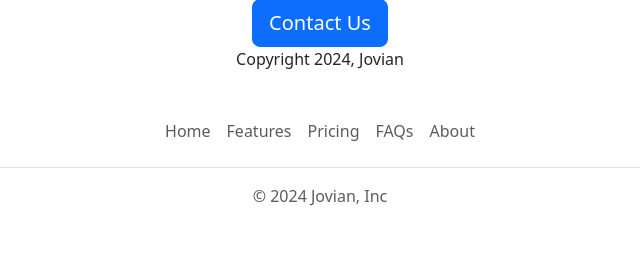
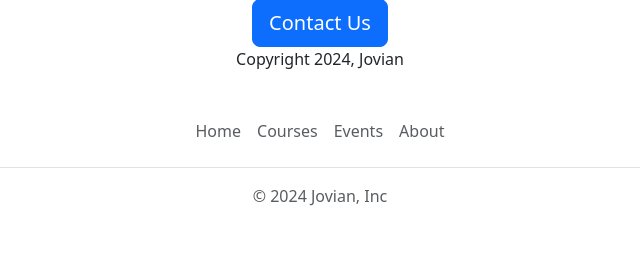
Before and after one commit to KUNAL152/jovian_careers_website, a Flask app: page / in a window 1280 px wide. Shown: the part 1298-1562 px from the top of the page, without its empty margins (320-960 px from the left). Run offline with Flask 3, Linux system fonts and the light colour scheme.

Commit message:
functional and aesthetic changes

```diff
--- a/templates/footer.html
+++ b/templates/footer.html
@@ -1,11 +1,10 @@
 <div class="container">
   <footer class="py-3 my-4">
     <ul class="nav justify-content-center border-bottom pb-3 mb-3">
-      <li class="nav-item"><a href="#" class="nav-link px-2 text-muted">Home</a></li>
-      <li class="nav-item"><a href="#" class="nav-link px-2 text-muted">Features</a></li>
-      <li class="nav-item"><a href="#" class="nav-link px-2 text-muted">Pricing</a></li>
-      <li class="nav-item"><a href="#" class="nav-link px-2 text-muted">FAQs</a></li>
-      <li class="nav-item"><a href="#" class="nav-link px-2 text-muted">About</a></li>
+      <li class="nav-item"><a href="https://jovian-careers-website-a061.onrender.com/" class="nav-link px-2 text-muted">Home</a></li>
+      <li class="nav-item"><a href="https://jovian-careers-website-a061.onrender.com/courses" class="nav-link px-2 text-muted">Courses</a></li>
+      <li class="nav-item"><a href="https://jovian-careers-website-a061.onrender.com/events" class="nav-link px-2 text-muted">Events</a></li>
+      <li class="nav-item"><a href="https://jovian-careers-website-a061.onrender.com/about" class="nav-link px-2 text-muted">About</a></li>
     </ul>
     <p class="text-center text-muted">© 2024 Jovian, Inc</p>
   </footer>
--- a/templates/home.html
+++ b/templates/home.html
@@ -37,7 +37,7 @@
       {% endfor %}
     </p>
     <div class="text-center" >
-      <button class="btn btn-primary btn-lg">Contact Us</button>
+      <a class="btn btn-primary btn-lg" href="mailto:hello@Jovian.ai?subject=Questions%20about%20Job%20Openings&body=My%20Name%3A%20%3CYour%20name%20here%3E%0D%0A%0D%0AMy%20Question%3A%20%3CEnter%20question%20here%3E">Contact Us</a>
       <p>Copyright 2024, Jovian</p>
     <div>
       {% include 'footer.html' %}
--- a/templates/jobitem.html
+++ b/templates/jobitem.html
@@ -9,6 +9,6 @@
     </div>
   </div>
   <div class="col-2 padding-right:16px"">
-    <a href="mailto:hello@jovian.ai?subject=Application for {{job['title']}}" type="button" class="btn btn-outline-primary float-end align-middle">Apply</a>
+    <a href="mailto:hello@Jovian.ai?subject=Application%20for%20{{job['title']}}&body=My%20Name%3A%20%3CYour%20name%20here%3E%0D%0A%0D%0AMy%20Resume%20link%3A%20%3Cresume%20link%3E%0D%0A%0D%0AMy%20LinkedIn%20link%3A%20%3ClinkedIn%20link%3E" type="button" class="btn btn-outline-primary float-end align-middle">Apply</a>
   </div>
 </div>
```
